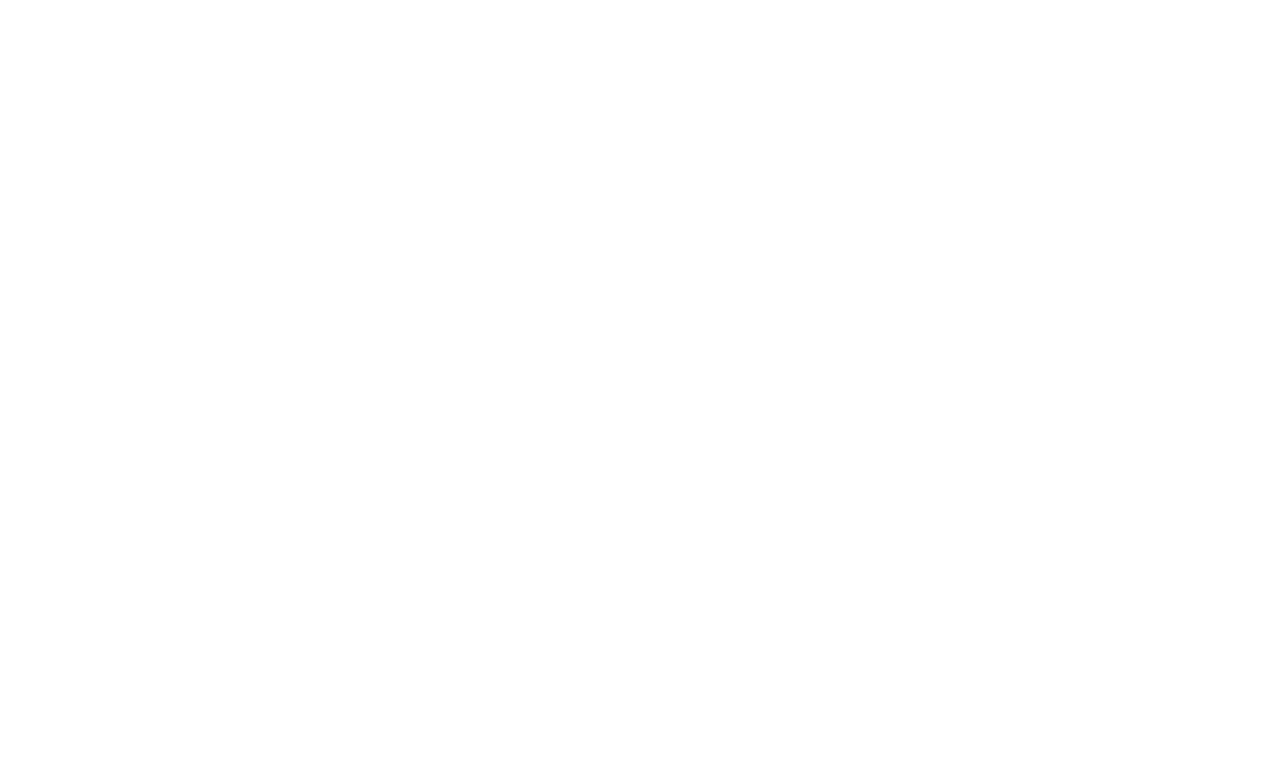
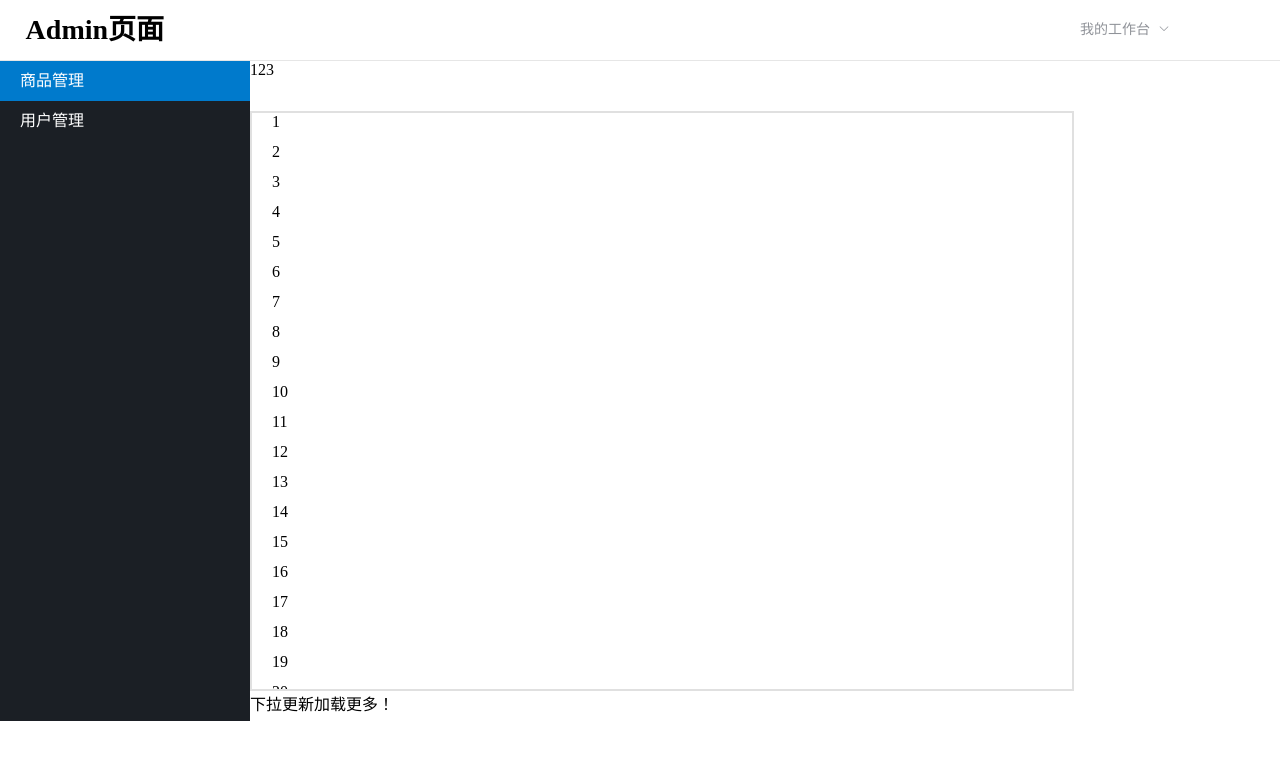
Before and after one commit to XIEWENLI/vue2-shop, a Vue app: page /#/jumpAdmin/jumpAdminGoods in a window 1280 px wide. Shown: the top 760 px of the page. Built offline with nearby package versions, Linux system fonts and the light colour scheme.

Commit message:
Admin功能完善

```diff
--- /dev/null
+++ b/src/components/Aaside/Aside.vue
@@ -0,0 +1,45 @@
+<template>
+  <div>
+    <ul>
+      <li ref="click_bg" @click="click_bg" style="background-color:#007acc">
+        <router-link to="/jumpAdmin/jumpAdminGoods">商品管理</router-link>
+      </li>
+      <li ref="click_bg2" @click="click_bg2">
+        <router-link to="/jumpAdmin/jumpAdminUser">用户管理</router-link>
+      </li>
+    </ul>
+  </div>
+</template>
+<script>
+export default {
+  name: 'Aside',
+  methods: {
+    // aside选中时的背景颜色改变
+    click_bg() {
+      this.$refs.click_bg.style.backgroundColor = '#007acc'
+      this.$refs.click_bg2.style.backgroundColor = ''
+    },
+    click_bg2() {
+      this.$refs.click_bg.style.backgroundColor = ''
+      this.$refs.click_bg2.style.backgroundColor = '#007acc'
+    }
+  }
+}
+</script>
+<style lang="less" scoped>
+ul {
+  width: 250px;
+  height: 660px;
+  background-color: #1b1f25;
+}
+
+ul li a {
+  box-sizing: border-box;
+  display: block;
+  height: 40px;
+  width: 100%;
+  line-height: 40px;
+  padding-left: 20px;
+  color: #ffffff;
+}
+</style>
--- a/src/main.js
+++ b/src/main.js
@@ -11,10 +11,12 @@ import './assets/css/base.css'
 // css总体布局样式
 import './assets/css/container.css'
 
-// 组件
+// common组件
 import Header from './components/Header/Header.vue'
+import Aside from './components/Aaside/Aside.vue'
 
 Vue.component('Header', Header)
+Vue.component('Aside', Aside)
 
 // Vue插件
 Vue.use(ElementUI)
--- a/src/router/index.js
+++ b/src/router/index.js
@@ -11,6 +11,9 @@ import Login from '../views/Login/Login.vue'
 import Register from '../views/Register/Register.vue'
 // 路由组件：admin
 import Admin from '../views/Admin/Admin.vue'
+import AdminUser from '../views/Admin/AdminUser.vue'
+import AdminGoods from '../views/Admin/AdminGoods.vue'
+
 Vue.use(VueRouter)
 
 const routes = [
@@ -22,7 +25,15 @@ const routes = [
   { path: '/jumpLogin', component: Login },
   { path: '/jumpRegister', component: Register },
   // admin组件
-  { path: '/jumpAdmin', component: Admin }
+  {
+    path: '/jumpAdmin',
+    component: Admin,
+    redirect: '/jumpAdmin/jumpAdminGoods',
+    children: [
+      { path: 'jumpAdminGoods', component: AdminGoods },
+      { path: 'jumpAdminUser', component: AdminUser }
+    ]
+  }
 ]
 
 const router = new VueRouter({
--- a/src/views/Goods/Goods.vue
+++ b/src/views/Goods/Goods.vue
@@ -132,7 +132,7 @@ export default {
     }
   },
   methods: {
-    // //滑到底部时进行加载
+    // 滑到底部时进行加载
     load() {
       this.loading = true
       setTimeout(() => {
--- /dev/null
+++ b/src/views/admin/AdminGoods.vue
@@ -0,0 +1,74 @@
+<template>
+  <div class="AdminGoodsContainer">
+    <div class="search">123</div>
+    <div style="overflow:auto;" class="infinite-list-wrapper">
+      <ul v-infinite-scroll="load" infinite-scroll-disabled="disabled">
+        <li v-for="i in count" :key="i">
+          <div>{{ i }}</div>
+        </li>
+      </ul>
+      <p v-if="loading" style="color:red">加载中...</p>
+      <p v-if="noMore" style="color:red">没有更多了</p>
+    </div>
+    <p v-if="noMore" style="height:20px;">已经加载完啦！</p>
+    <p v-if="!noMore" style="height:20px;">
+      下拉更新加载更多！
+    </p>
+  </div>
+</template>
+
+<script>
+export default {
+  name: 'AdminGoods',
+  data() {
+    return {
+      count: 10,
+      loading: false
+    }
+  },
+  computed: {
+    noMore() {
+      return this.count >= 40
+    },
+    disabled() {
+      return this.loading || this.noMore
+    }
+  },
+  methods: {
+    load() {
+      this.loading = true
+      setTimeout(() => {
+        this.count += 2
+        this.loading = false
+        console.log(111)
+      }, 1000)
+    }
+  }
+}
+</script>
+
+<style scoped>
+.AdminGoodsContainer {
+  width: 100%;
+  height: 100%;
+}
+
+.search {
+  height: 50px;
+}
+
+.infinite-list-wrapper {
+  box-sizing: border-box;
+  width: 100%;
+  height: 580px;
+  border: 2px solid #e0e0e0;
+}
+ul {
+  padding-left: 20px;
+}
+
+ul li div {
+  width: 800px;
+  height: 30px;
+}
+</style>
--- /dev/null
+++ b/src/views/admin/AdminUser.vue
@@ -0,0 +1,74 @@
+<template>
+  <div class="AdminGoodsContainer">
+    <div class="search">123</div>
+    <div style="overflow:auto;" class="infinite-list-wrapper">
+      <ul v-infinite-scroll="load" infinite-scroll-disabled="disabled">
+        <li v-for="i in count" :key="i">
+          <div>{{ i }}</div>
+        </li>
+      </ul>
+      <p v-if="loading" style="color:red">加载中...</p>
+      <p v-if="noMore" style="color:red">没有更多了</p>
+    </div>
+    <p v-if="noMore" style="height:20px;">已经加载完啦！</p>
+    <p v-if="!noMore" style="height:20px;">
+      下拉更新加载更多！
+    </p>
+  </div>
+</template>
+
+<script>
+export default {
+  name: 'AdminGoods',
+  data() {
+    return {
+      count: 10,
+      loading: false
+    }
+  },
+  computed: {
+    noMore() {
+      return this.count >= 40
+    },
+    disabled() {
+      return this.loading || this.noMore
+    }
+  },
+  methods: {
+    load() {
+      this.loading = true
+      setTimeout(() => {
+        this.count += 2
+        this.loading = false
+        console.log(111)
+      }, 1000)
+    }
+  }
+}
+</script>
+
+<style scoped>
+.AdminGoodsContainer {
+  width: 100%;
+  height: 100%;
+}
+
+.search {
+  height: 50px;
+}
+
+.infinite-list-wrapper {
+  box-sizing: border-box;
+  width: 100%;
+  height: 580px;
+  border: 2px solid #e0e0e0;
+}
+ul {
+  padding-left: 20px;
+}
+
+ul li div {
+  width: 800px;
+  height: 30px;
+}
+</style>
--- a/src/views/admin/admin.vue
+++ b/src/views/admin/admin.vue
@@ -7,15 +7,27 @@
           >Admin页面</el-menu-item
         >
       </template>
+      <!-- 操作 -->
+      <template v-slot:CZ>
+        <el-submenu style="margin-left: 70%;" index="4">
+          <template slot="title">我的工作台</template>
+          <el-menu-item
+            ><router-link style="display:block;width:100%" to="/"
+              >退出</router-link
+            ></el-menu-item
+          >
+        </el-submenu>
+      </template>
     </Header>
-    <div>
-      <h1>Admin组件</h1>
-    </div>
+    <ul>
+      <li><Aside></Aside></li>
+      <li><router-view></router-view></li>
+    </ul>
   </div>
 </template>
 <script>
 export default {
-  name: 'ShoppingCar',
+  name: 'Admin',
   data() {
     return {
       // 商品加载判断是否结束
@@ -43,20 +55,28 @@ export default {
     }
   },
   methods: {
-    jumpDetail() {
-      this.$router.push('/jumpDetail')
-    },
-    // 多选
-    toggleSelection() {
-      this.$refs.multipleTable.clearSelection()
-      console.log(this.multipleSelection)
-      console.log(11111111)
-    },
-    handleSelectionChange(val) {
-      this.multipleSelection = val
-      console.log(this.multipleSelection)
+    // 滑到底部时进行加载
+    load() {
+      this.loading = true
+      setTimeout(() => {
+        this.loading = false
+        this.goodsList.push({ _id: (this.count += 1) })
+        console.log(11111)
+      }, 1000)
     }
   }
 }
 </script>
-<style lang="less" scoped></style>
+<style lang="less" scoped>
+ul {
+  // display: flex;
+  background-color: #fff;
+  height: 100%;
+  width: 100%;
+}
+
+ul li {
+  float: left;
+  height: 100%;
+}
+</style>
```
